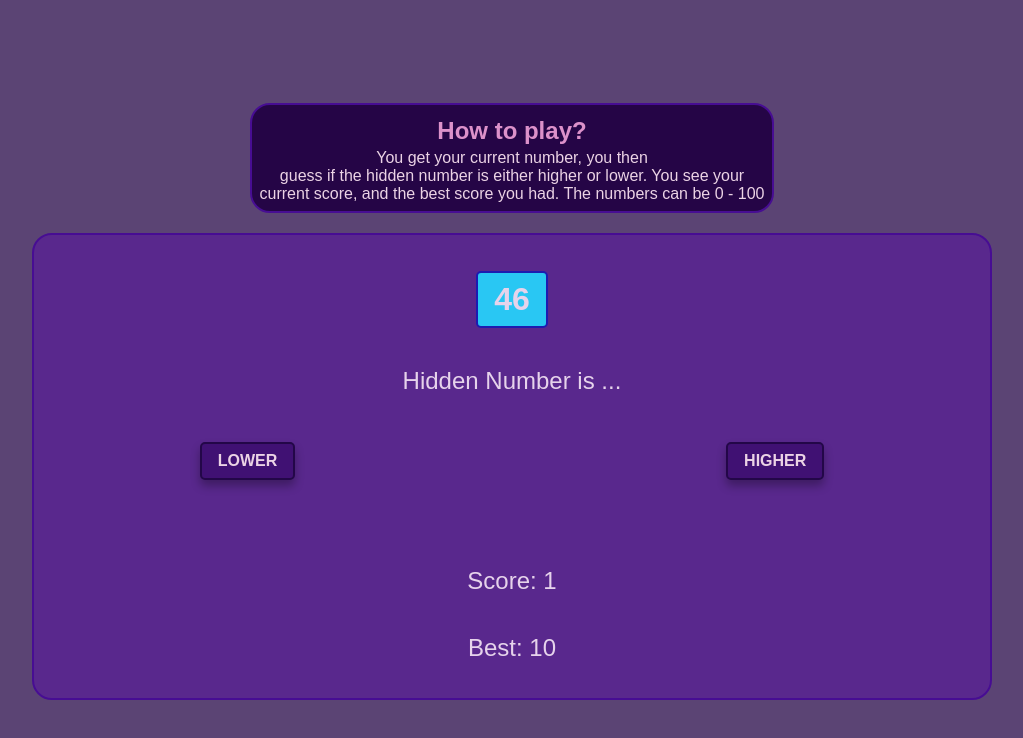
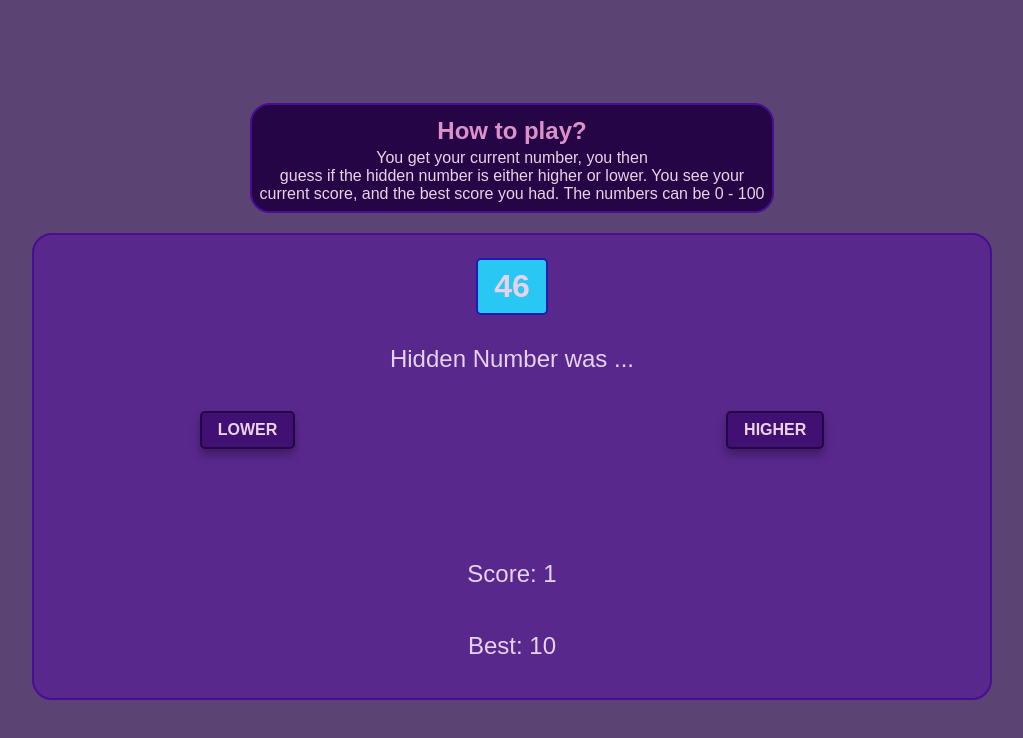
Before and after one commit to nicew1300/higher-lower, a website built with webpack: page src/template.html in a window 1280 px wide. Both pictures are taken after a click on the button "LOWER". Shown: the whole page, without its empty margins (128-1151 px from the left). Built offline with nearby package versions, Linux system fonts and the light colour scheme.

Commit message:
Update anticipation message and refactor score handling in game logic

```diff
--- a/src/modules/dom.js
+++ b/src/modules/dom.js
@@ -29,7 +29,7 @@ function renderSite() {
 
   const gameBoardDiv = makeEle('div', 'game-board', '');
   const currentNumberDiv = makeEle('div', 'current-number', '67');
-  const anticipationDiv = makeEle('div', '', 'Hidden Number is ...');
+  const anticipationDiv = makeEle('div', '', 'Hidden Number was ...');
   const buttonsDiv = makeEle('div', 'buttons-div', '');
   const lowerButton = makeEle('button', 'lower', 'LOWER');
   const hiddenNumberDiv = makeEle('div', 'hidden-number', '10');
--- a/src/modules/logic.js
+++ b/src/modules/logic.js
@@ -5,7 +5,7 @@ let hiddenNumberDiv;
 let resultDiv;
 let scoreDiv;
 
-let score = '';
+let score = 0;
 
 // Adding initializeGame() in logic.js, so DOM queries happen after rendering
 // Calling it after renderSite() in index.js
@@ -38,25 +38,16 @@ function initializeGame() {
 
 function compareNumbers(currentNumber, hiddenNumber, whichButton) {
   // 1 means you won, 0 means you lost
-  let outcome = '';
-
-  if (currentNumber <= hiddenNumber && whichButton === 'lower') {
-    outcome = 1;
-  }
-  if (currentNumber <= hiddenNumber && whichButton === 'higher') {
-    outcome = 0;
-  }
-
-  if (currentNumber >= hiddenNumber && whichButton === 'lower') {
-    outcome = 1;
-  }
-  if (currentNumber >= hiddenNumber && whichButton === 'higher') {
-    outcome = 0;
-  }
+  const current = Number(currentNumber);
+  const hidden = Number(hiddenNumber);
+  const outcome =
+    (whichButton === 'lower' && hidden < current) ||
+    (whichButton === 'higher' && hidden > current)
+      ? 1
+      : 0;
 
   updateScore(outcome);
   showHiddenNumber(outcome);
-  updateNumbers(outcome);
 }
 
 // we now want to show what happened after the player pressed a button, so we will update the resultDiv with the outcome of the round and quickly show the hidden number with a fade in and fade out effect, so the player can see what the hidden number was after they pressed a button
@@ -66,6 +57,7 @@ function showHiddenNumber(outcome) {
   setTimeout(() => {
     hiddenNumberDiv.style.opacity = 0;
     hiddenNumberDiv.style.transform = 'scale(1)';
+    updateNumbers();
   }, 1000);
 
   updateResult(outcome);
@@ -91,18 +83,15 @@ function updateResult(outcome) {
 
     setTimeout(() => {
       resultDiv.style.opacity = 0;
-      resultDiv.style.transform = 'scale(1)';
       resultDiv.textContent = '';
     }, 1000);
   } else {
     resultDiv.textContent = 'NOOO DUDE FUCKKK';
     resultDiv.style.opacity = 1;
     resultDiv.style.color = '#ff0000';
-    resultDiv.style.position = 'absolute';
 
     setTimeout(() => {
       resultDiv.style.opacity = 0;
-      resultDiv.style.transform = 'scale(1)';
       resultDiv.textContent = '';
     }, 1000);
   }
@@ -113,7 +102,7 @@ function generateRandomNumber() {
 }
 
 // after everything has been shown, we start a new round by changing the numbers
-function updateNumbers(outcome) {
+function updateNumbers() {
   // get a random number between 0 and 100 and set it as the current number
   const newCurrentNumber = generateRandomNumber();
   currentNumberDiv.textContent = newCurrentNumber;
--- a/src/styles/global.css
+++ b/src/styles/global.css
@@ -44,6 +44,7 @@ header {
   border-radius: 20px;
   padding: 1rem;
   display: grid;
+  grid-template-rows: 1fr 1fr 1fr 1fr 1fr 1fr;
   place-items: center;
   height: 100%;
   width: 100%;
```
